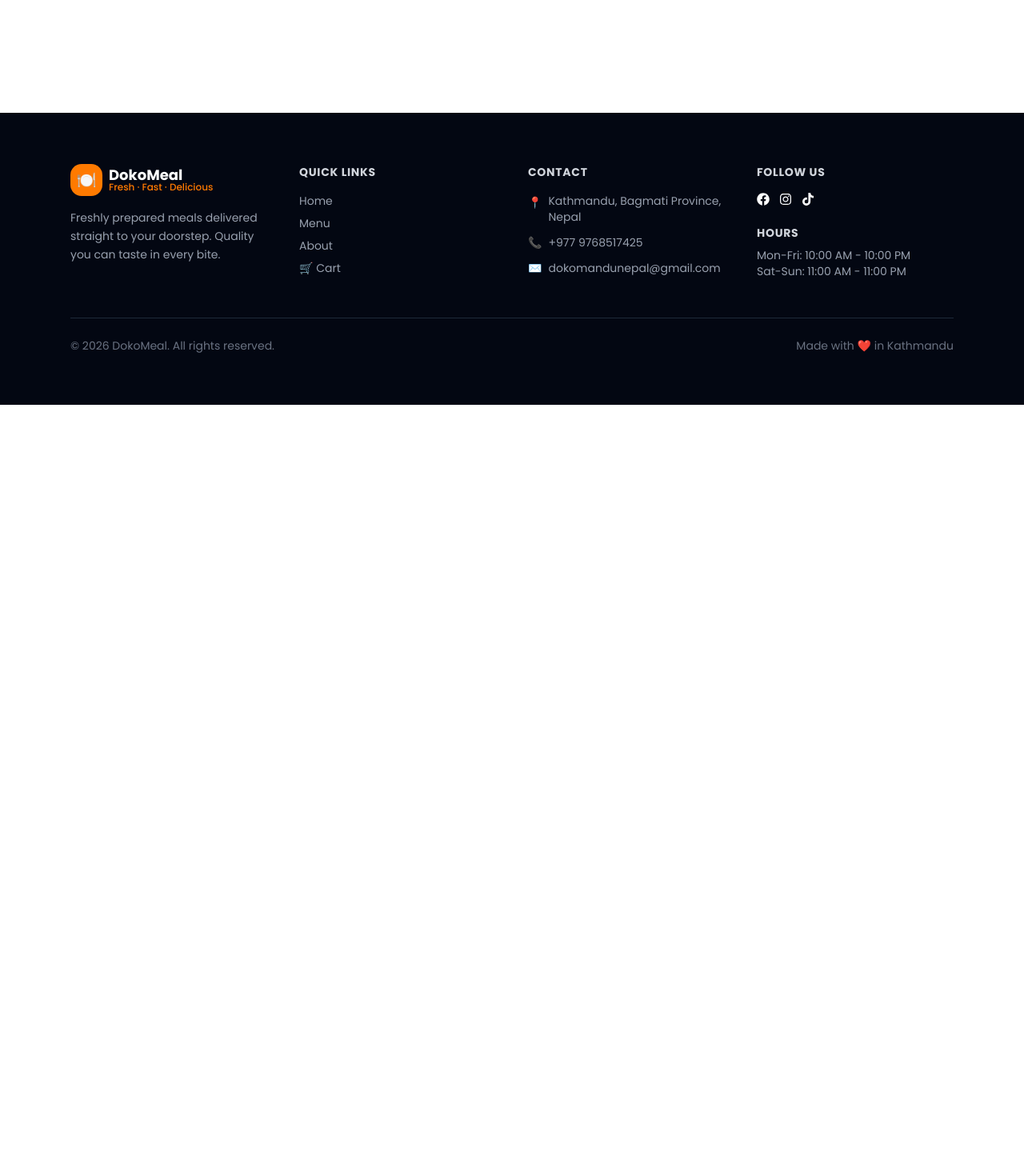
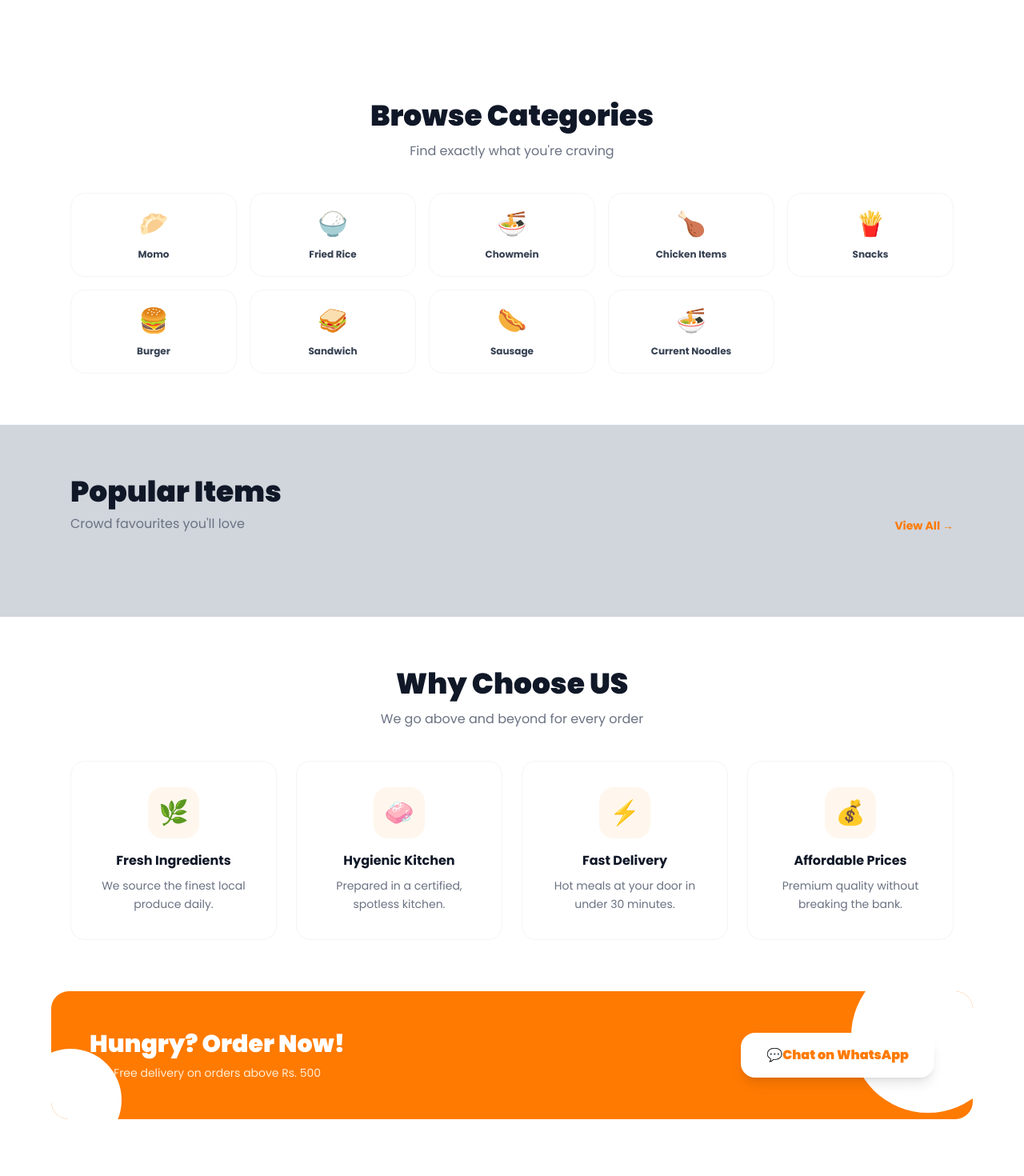
Before and after one commit to sarinashresthaa/dokomeal, a React (Vite) app: page / in a window 1280 px wide. Shown: the part 500-1970 px from the top of the page at 80% size. Before the commit the page ends 1006 px from the top, so only its background shows below. Built offline with nearby package versions, Linux system fonts and the light colour scheme.

Commit message:
feat: build home page sections with reusable components

```diff
--- /dev/null
+++ b/src/components/FeatureGrid.tsx
@@ -0,0 +1,19 @@
+type FeatureGridProps = {
+  icon: string
+  title: string
+  description: string
+}
+
+const FeatureGrid = ({ icon, title, description }: FeatureGridProps) => {
+  return (
+    <div className="group rounded-2xl border border-gray-100 bg-white p-8 text-center transition-all hover:border-orange-200 hover:shadow-md">
+      <div className="mx-auto mb-4 flex h-16 w-16 items-center justify-center rounded-2xl bg-orange-50 text-3xl transition-colors group-hover:bg-orange-100">
+        {icon}
+      </div>
+      <h3 className="mb-2 text-base font-bold text-gray-900">{title}</h3>
+      <p className="text-sm leading-relaxed text-gray-500">{description}</p>
+    </div>
+  )
+}
+
+export default FeatureGrid
--- a/src/components/Layout/Hero.tsx
+++ b/src/components/Layout/Hero.tsx
@@ -6,7 +6,7 @@ const Hero = () => {
   return (
     <section className="mx-auto flex max-w-6xl flex-col-reverse items-center justify-between gap-8 px-4 sm:px-6 md:flex-row md:py-6">
       <div className="flex-1 text-center md:text-left">
-        <h1 className="mb-4 text-4xl font-black sm:text-5xl">
+        <h1 className="mb-4 text-4xl font-black text-gray-900 sm:text-5xl">
           <div>Fresh Food,</div>
           <span className="text-[#FF7A00]">Fast Delivery</span>
         </h1>
--- a/src/pages/Home/index.tsx
+++ b/src/pages/Home/index.tsx
@@ -1,9 +1,119 @@
+import FeatureGrid from "@/components/FeatureGrid"
 import Hero from "@/components/Layout/Hero"
+import menuData from "@/data/menu.json"
 
 const Home = () => {
+  const featureItem = [
+    {
+      icon: "🌿",
+      title: "Fresh Ingredients",
+      description: "We source the finest local produce daily.",
+    },
+    {
+      icon: "🧼",
+      title: "Hygienic Kitchen",
+      description: "Prepared in a certified, spotless kitchen.",
+    },
+    {
+      icon: "⚡",
+      title: "Fast Delivery",
+      description: "Hot meals at your door in under 30 minutes.",
+    },
+    {
+      icon: "💰",
+      title: "Affordable Prices",
+      description: "Premium quality without breaking the bank.",
+    },
+  ]
+
   return (
     <div>
       <Hero />
+      <div className="mx-auto max-w-6xl px-4 py-16 sm:px-6">
+        <div className="mb-10 text-center">
+          <h2 className="mb-3 text-3xl font-black text-gray-900 sm:text-4xl">
+            Browse Categories
+          </h2>
+          <p className="text-base text-gray-500">
+            Find exactly what you're craving
+          </p>
+        </div>
+        <div className="grid grid-cols-3 gap-4 sm:grid-cols-4 lg:grid-cols-5">
+          {menuData.categories.map((item) => (
+            <button
+              key={item.id}
+              className="group flex flex-col items-center gap-3 rounded-2xl border border-gray-100 bg-white p-5 transition-all hover:-translate-y-1 hover:border-orange-200 hover:bg-orange-50 hover:shadow-md"
+            >
+              <span className="text-3xl transition-transform group-hover:scale-110">
+                {item.icon}
+              </span>
+              <span className="text-center text-xs leading-tight font-bold text-gray-700 group-hover:text-[#FF7A00]">
+                {item.name}
+              </span>
+            </button>
+          ))}
+        </div>
+      </div>
+
+      <div className="bg-gray-300 py-16">
+        <div className="mx-auto max-w-6xl px-4 sm:px-6">
+          <div className="mb-10 flex items-end justify-between">
+            <div>
+              <h2 className="mb-2 text-3xl font-black text-gray-900 sm:text-4xl">
+                Popular Items
+              </h2>
+              <p className="text-gray-500">Crowd favourites you'll love</p>
+            </div>
+            <button className="text-sm font-bold text-[#FF7A00] hover:underline">
+              View All →
+            </button>
+          </div>
+        </div>
+      </div>
+
+      <div className="mx-auto max-w-6xl px-4 py-16 sm:px-6">
+        <div className="mb-10 text-center">
+          <h2 className="mb-3 text-3xl font-black text-gray-900 sm:text-4xl">
+            Why Choose US
+          </h2>
+          <p className="text-gray-500">
+            We go above and beyond for every order
+          </p>
+        </div>
+
+        <div className="grid grid-cols-1 gap-6 sm:grid-cols-2 lg:grid-cols-4">
+          {featureItem.map((item) => (
+            <FeatureGrid
+              icon={item.icon}
+              title={item.title}
+              description={item.description}
+            />
+          ))}
+        </div>
+      </div>
+
+      <div className="mx-4 sm:mx-6 mb-16 max-w-6xl lg:mx-auto ">
+        <div className="relative flex flex-col items-center justify-between gap-6 overflow-hidden rounded-3xl bg-[#FF7A00] p-8 sm:p-12 md:flex-row">
+          <div className="bg-opacity-10 absolute -top-10 -right-10 h-48 w-48 rounded-full bg-white"></div>
+          <div className="bg-opacity-10 absolute -bottom-10 -left-10 h-32 w-32 rounded-full bg-white"></div>
+          <div className="relative">
+            <h2 className=" mb-2 text-2xl font-black text-white sm:text-3xl">
+              Hungry? Order Now!
+            </h2>
+            <p className="text-sm text-orange-100 text-center">
+              Free delivery on orders above Rs. 500
+            </p>
+          </div>
+          <a
+            href=""
+            target="_blank"
+            rel="noopener noreferrer"
+            className="relative flex items-center gap-2 rounded-2xl bg-white px-8 py-4 font-black whitespace-nowrap text-[#FF7A00] shadow-lg transition-colors hover:bg-orange-50"
+          >
+            💬Chat on WhatsApp
+          </a>
+        </div>
+      </div>
     </div>
   )
 }
```
